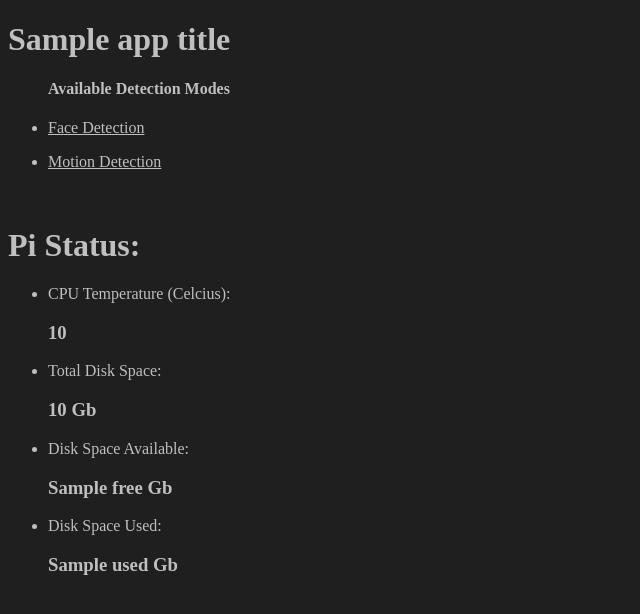
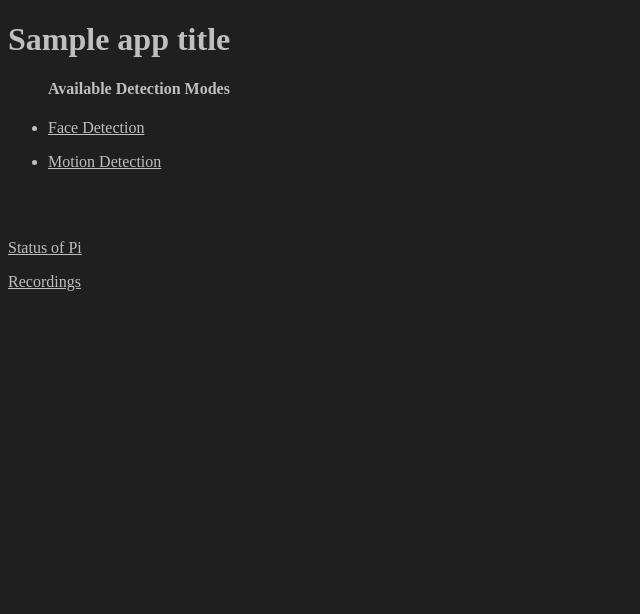
Before and after one commit to alexbenko/watch_cam, a Python web app: template watch_cam/templates/index.html in a window 1280 px wide. Shown: the top 614 px of the page, without its empty margins (0-640 px from the left). Run offline with Jinja, Linux system fonts and the light colour scheme; the template is opened without the code that fills it: most values are stand-ins (such as "Sample title", 1, 10 or a date in 2020).

Commit message:
fixes to templates

```diff
--- a/watch_cam/templates/download_video.html
+++ b/watch_cam/templates/download_video.html
@@ -6,7 +6,7 @@
 <h1>Days with a video</h1>
 <ol>
   {% for d in daysWithPictures%}
-  <li><a download href="/recordings/{{d.name}}/{{d.name}}.avi" class="download">{{d.name}}</a> - {{ d.count }} frames of detected motion</li>
+  <li><a style="color:inherit" download href="/recordings/{{d.name}}/{{d.name}}.avi" class="download">{{d.name}}</a> - {{ d.count }} frames of detected motion</li>
   {% endfor %}
 </ol>
 
@@ -14,7 +14,7 @@
 <p>If you want to remake the video, click the date above.</p>
 <ol>
   {% for vid in existing_videos%}
-  <li><a download href="{{ url_for('static', filename=vid) }}">{{vid}}</a></li>
+  <li><a style="color:inherit" download href="{{ url_for('static', filename=vid) }}">{{vid}}</a></li>
   {% endfor %}
 </ol>
 {% endblock %}
--- a/watch_cam/templates/index.html
+++ b/watch_cam/templates/index.html
@@ -8,13 +8,8 @@
     <li><p><a style="color:inherit" href="/cam/motion">Motion Detection</a></p></li>
   </ul>
   <br>
-  <div>
-    <h1>Pi Status: </h1>
-    <ul>
-      <li>CPU Temperature (Celcius): <h3>{{ cpu_temp }}</h3></li>
-      <li>Total Disk Space: <h3> {{ diskUsage.total }} Gb </h3></li>
-      <li>Disk Space Available: <h3> {{ diskUsage.free }} Gb </h3></li>
-      <li>Disk Space Used: <h3>{{ diskUsage.used }} Gb </h3></li>
-    </ul>
-  </div>
+  <br>
+  <p><a style="color:inherit" href="/status">Status of Pi</a></p></li>
+  <p><a style="color:inherit" href="/videos">Recordings</a></p></li>
+  <p>
 {% endblock %}
```
Also changed, not shown: watch_cam/templates/status.html (added, +15 -0 lines).
